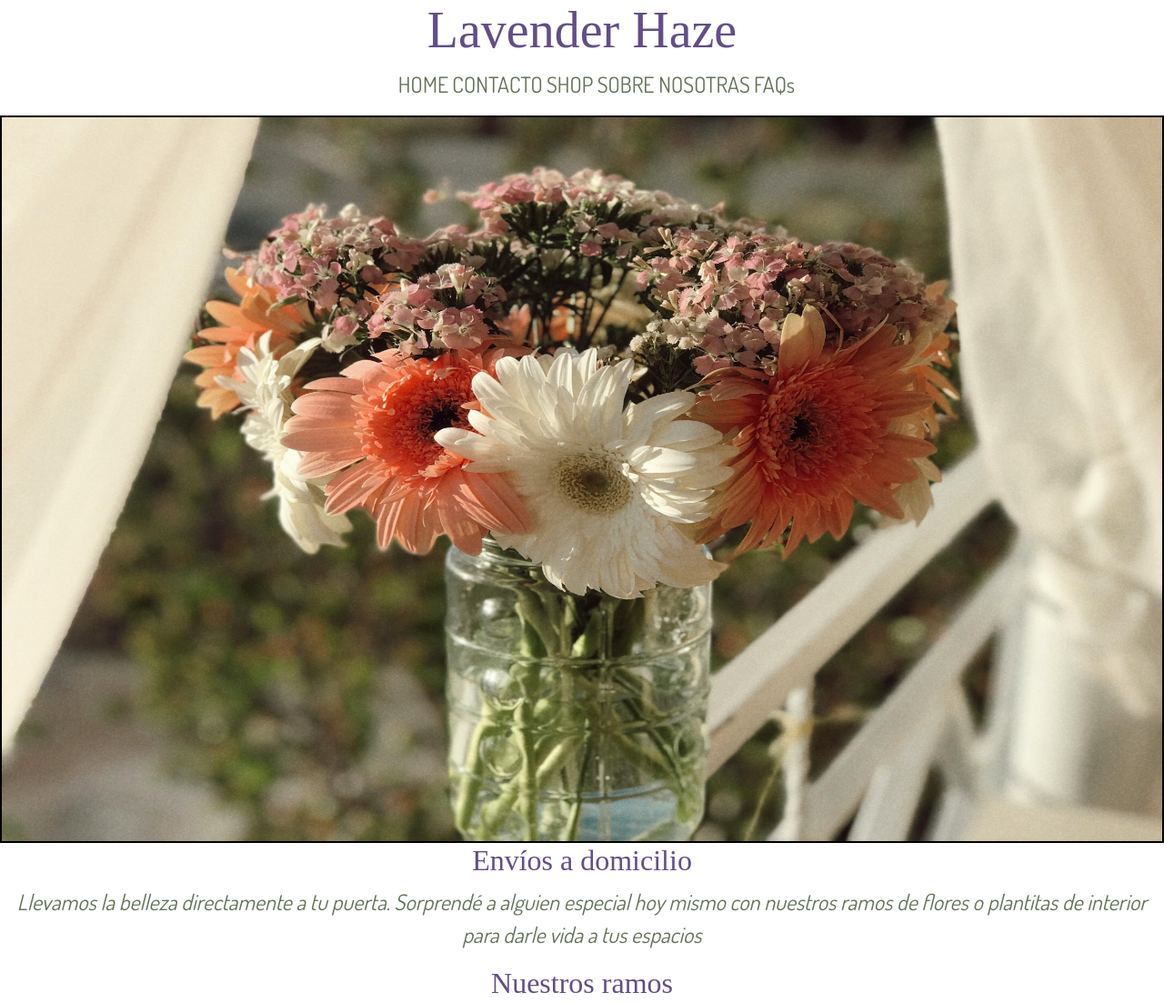
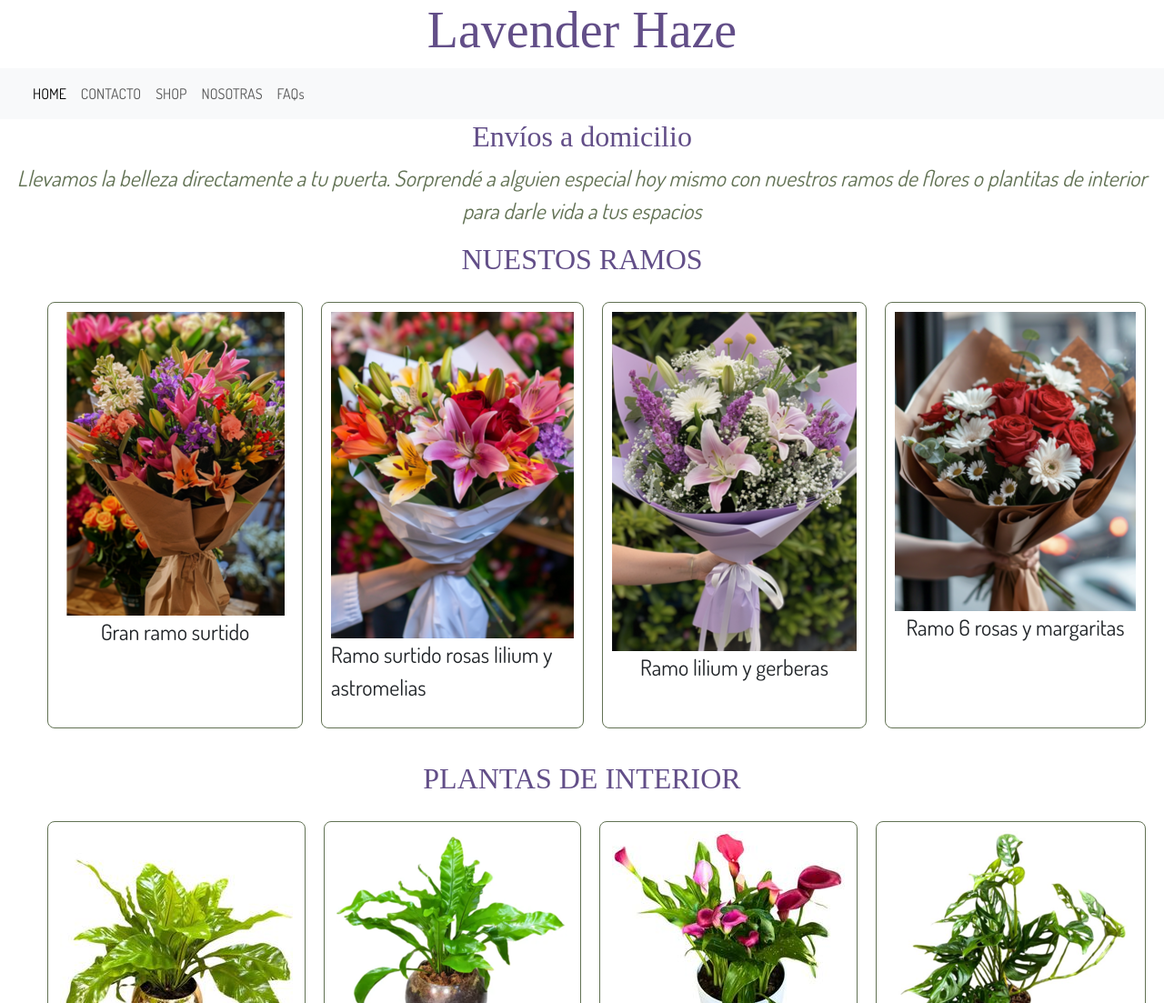
Before and after one commit to leilanieva/lavenderhazeproject, a plain HTML site: page pages/shop.html in a window 1280 px wide. Shown: the top 1103 px of the page at 91% size. Drawn offline with nearby package versions, Linux system fonts and the light colour scheme; a web font is replaced by a local one.

Commit message:
menu hamburguesa

```diff
--- a/css/style.css
+++ b/css/style.css
@@ -26,22 +26,22 @@ h3{
     color: #624E88;
 }
 
-/*selector por ID*/
-#shopText{
+/*selector por clase*/
+.shopText{
     font-size:x-large;
     font-family: "dosis";
     font-style: italic;
     text-align: center;
     color: #627254;
 }
-#aboutUs{
+.aboutUs{
     font-size:x-large;
     font-family: "dosis";
     font-style: italic;
     text-align: center;
     color: #627254;
 }
-#mainText {
+.textIndex {
     line-height:100px;
     text-align:justify;
     font-size:x-large;
@@ -50,7 +50,7 @@ h3{
     text-align: center;
     color: #627254;
 }
-#contactoText{
+.contactoText{
     text-align: center;
 }
 
--- a/pages/shop.html
+++ b/pages/shop.html
@@ -13,23 +13,43 @@
         <section>
             <h1 class="bigTitle">Lavender Haze</h1>
         </section>
-        <nav>
-            <ul>
-                <li><a href="../index.html">HOME</a></li>
-                <li><a href="./contacto.html">CONTACTO</a></li>
-                <li><a href="./shop.html">SHOP</a></li>
-                <li><a href="./sobrenosotros.html">SOBRE NOSOTRAS</a></li>
-                <li><a href="./faq.html">FAQs</a></li>
-            </ul>
-            <section><img src="../assets/flowersinglass.jpeg" class="anchoImagen"></section>
-        </nav>
+        <nav class="navbar navbar-expand-lg navbar-light bg-light">
+            <div class="container-fluid">
+              <a class="navbar-brand" href="#"></a>
+              <button class="navbar-toggler" type="button" data-bs-toggle="collapse" data-bs-target="#navbarNav" aria-controls="navbarNav" aria-expanded="false" aria-label="Toggle navigation">
+                <span class="navbar-toggler-icon"></span>
+              </button>
+              <div class="collapse navbar-collapse" id="navbarNav">
+                <ul class="navbar-nav">
+                  <li class="nav-item">
+                    <a class="nav-link active" aria-current="page" href="../index.html">HOME</a>
+                  </li>
+                  <li class="nav-item">
+                    <a class="nav-link" href="./contacto.html">CONTACTO</a>
+                  </li>
+                  <li class="nav-item">
+                    <a class="nav-link" href="./shop.html">SHOP</a>
+                  </li>
+                  <li class="nav-item">
+                    <a class="nav-link" href="./sobrenosotros.html">NOSOTRAS</a>
+                  </li>
+                  <li class="nav-item">
+                    <a class="nav-link" href="./faq.html">FAQs</a>
+                  </li>
+                </ul>
+              </div>
+            </div>
+          </nav>
     </header>
     <main>
+        <div>
+            <h1>Envíos a domicilio</h1>
+        </div>
+        <div>
+            <p class="shopText">Llevamos la belleza directamente a tu puerta. Sorprendé a alguien especial hoy mismo con nuestros ramos de flores o plantitas de interior para darle vida a tus espacios</p>
+        </div>
         <section>
-            <h1>Envíos a domicilio</h1>
-            <p id="shopText">Llevamos la belleza directamente a tu puerta. Sorprendé a alguien especial hoy mismo con nuestros ramos de flores o plantitas de interior para darle vida a tus espacios</p>
-        <section>
-            <h1>Nuestros ramos</h1>
+            <h1>NUESTOS RAMOS</h1>
         </section>
         <section>
             <ul>
@@ -54,7 +74,7 @@
             </ul>
         </section>
         <section>
-            <h1>Plantas de interior</h1>
+            <h1>PLANTAS DE INTERIOR</h1>
         </section>
         <section>
             <ul>
```
Also changed, not shown: index.html (+28 -14 lines), pages/contacto.html (+28 -10 lines), pages/faq.html (+27 -8 lines), pages/sobrenosotros.html (+28 -10 lines).
